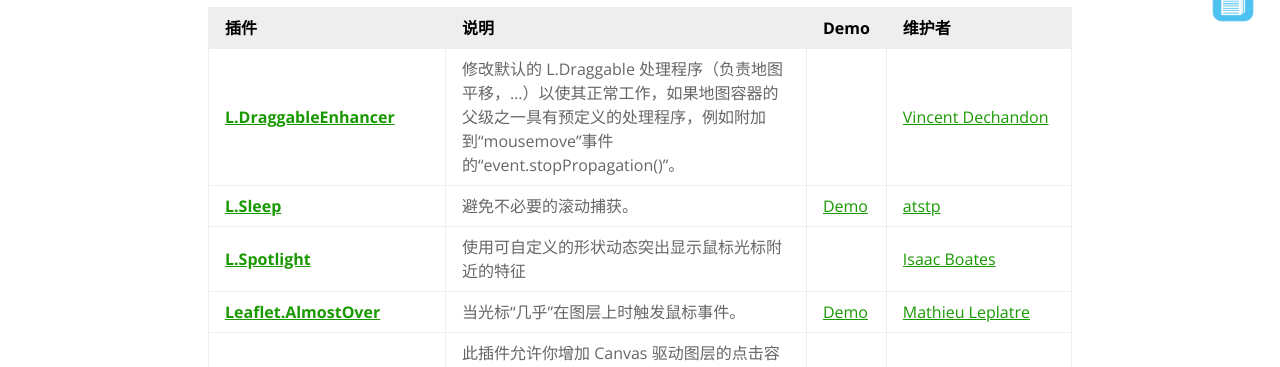
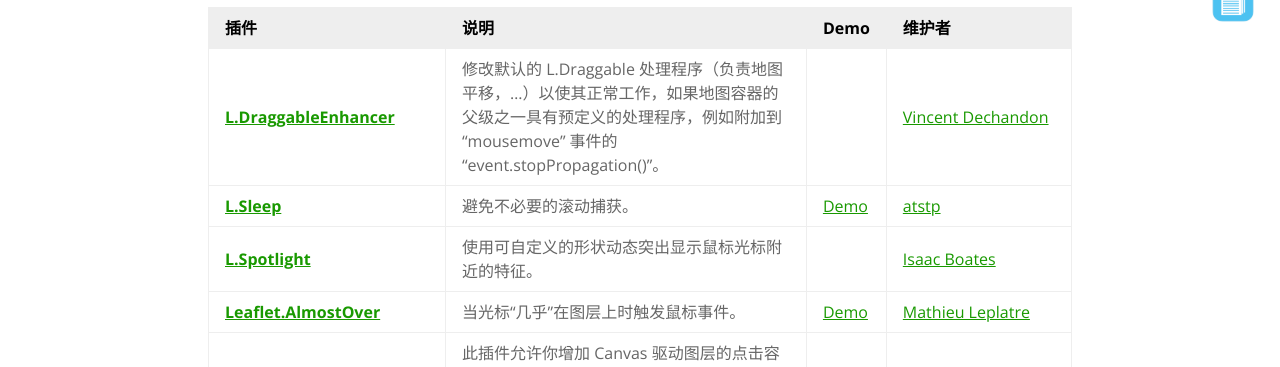
Before and after one commit to NICEXAI/leaflet_zh, a Jekyll site: the page built from plugins.md, in a window 1280 px wide and 900 px high, scrolled down 36155 px. Shown: the part 202-569 px from the top of the window. Built offline with Jekyll 4.4.1, drawn with Linux system fonts in a browser that asks for light colours.

```diff
--- a/_plugins/events/l-draggableenhancer.md
+++ b/_plugins/events/l-draggableenhancer.md
@@ -9,4 +9,4 @@ compatible-v0:
 compatible-v1: true
 ---
 
-修改默认的 L.Draggable 处理程序（负责地图平移，...）以使其正常工作，如果地图容器的父级之一具有预定义的处理程序，例如附加到“mousemove”事件的“event.stopPropagation()”。
+修改默认的 L.Draggable 处理程序（负责地图平移，...）以使其正常工作，如果地图容器的父级之一具有预定义的处理程序，例如附加到 “mousemove” 事件的 “event.stopPropagation()”。
--- a/_plugins/events/l-spotlight.md
+++ b/_plugins/events/l-spotlight.md
@@ -9,4 +9,4 @@ compatible-v0:
 compatible-v1: true
 ---
 
-使用可自定义的形状动态突出显示鼠标光标附近的特征
+使用可自定义的形状动态突出显示鼠标光标附近的特征。
```
